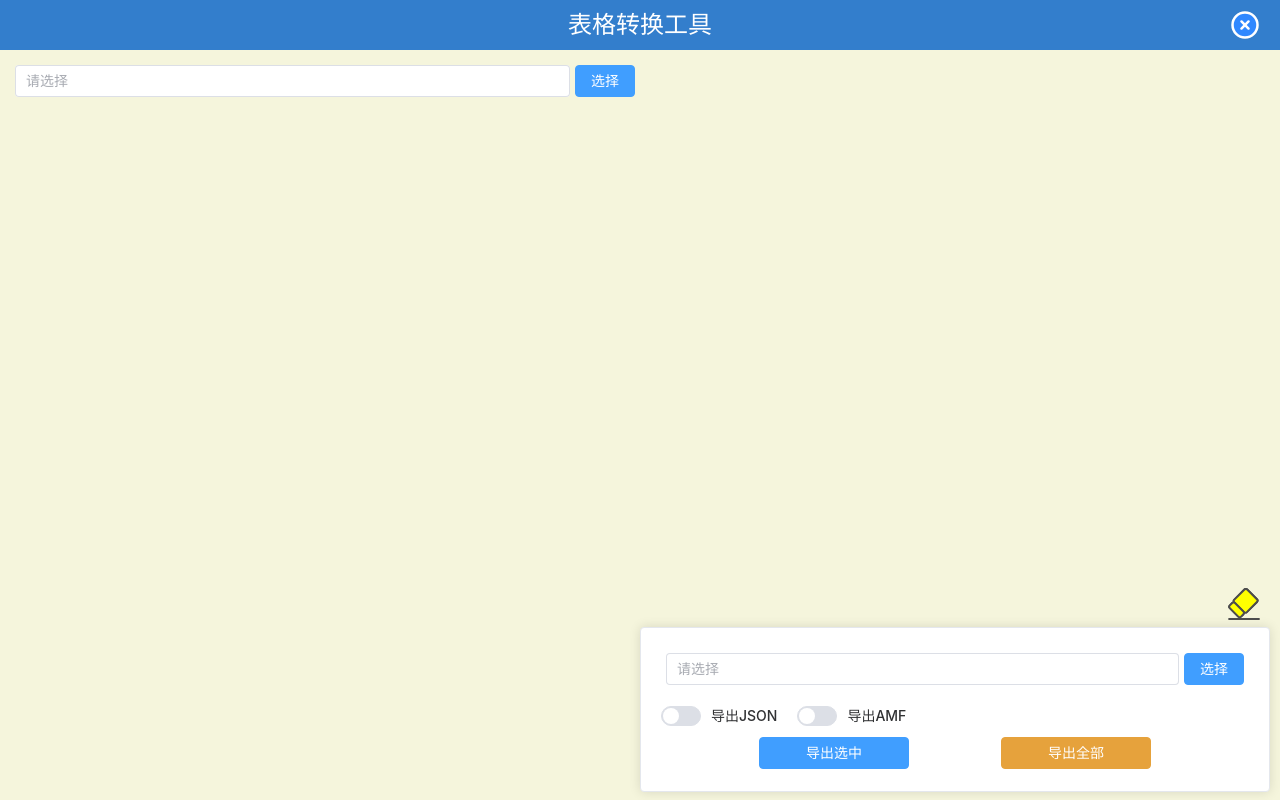
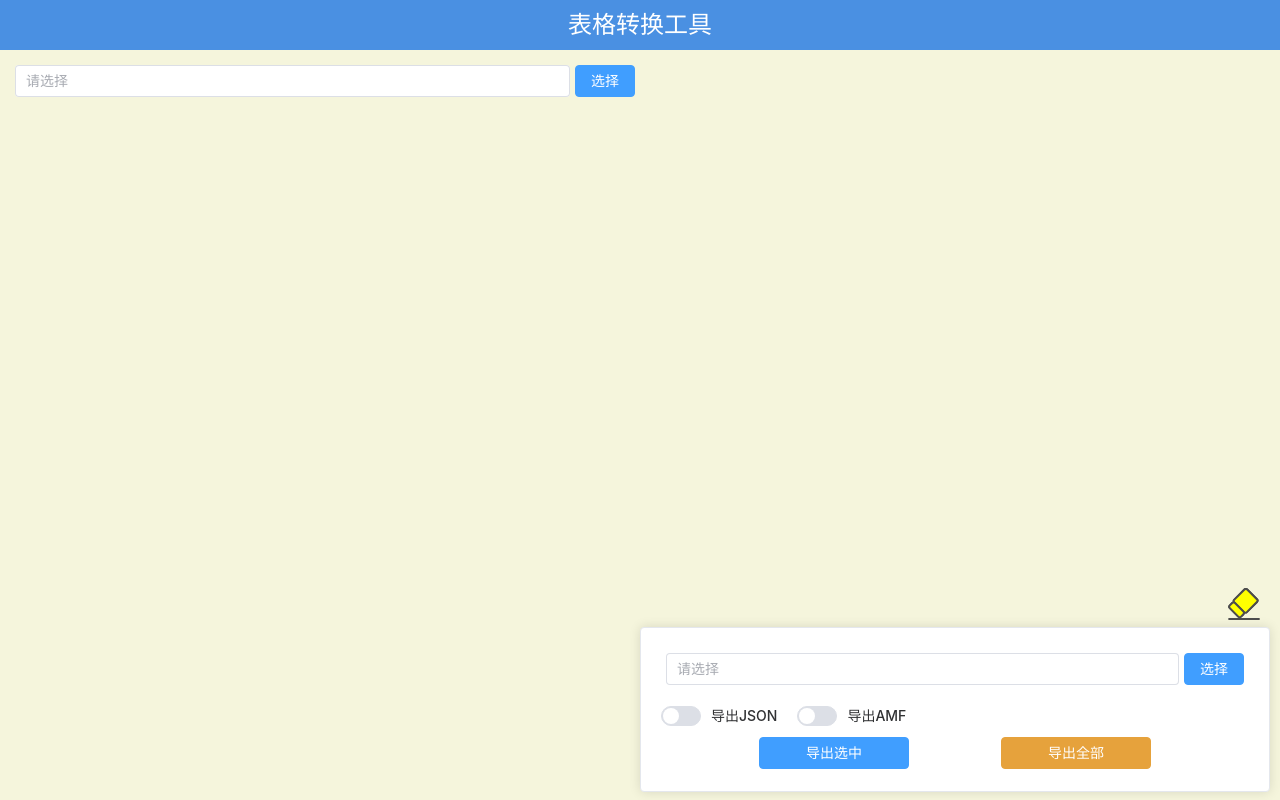
Before and after one commit to cooluid/vite-xls, a Vue app: page / in a window 1280 px wide. Built offline with nearby package versions, Linux system fonts and the light colour scheme.

Commit message:
布局调整

```diff
--- a/dist_electron/index.js
+++ b/dist_electron/index.js
@@ -48,13 +48,12 @@ async function createWindow() {
 }
 function getWindowOptions(isDev) {
     return {
-        width: 1000,
+        width: 800,
         height: 600,
         resizable: false,
         fullscreenable: false,
         maximizable: false,
         movable: true,
-        frame: false,
         webPreferences: {
             devTools: isDev,
             contextIsolation: true,
--- a/electron/index.ts
+++ b/electron/index.ts
@@ -24,13 +24,12 @@ async function createWindow() {
 
 function getWindowOptions(isDev: boolean): Electron.BrowserWindowConstructorOptions {
 	return {
-		width: 1000,
+		width: 800,
 		height: 600,
 		resizable: false,
 		fullscreenable: false,
 		maximizable: false,
 		movable: true,
-		frame: false,
 		webPreferences: {
 			devTools: isDev,
 			contextIsolation: true,
--- a/src/components/Layout/Header.vue
+++ b/src/components/Layout/Header.vue
@@ -1,23 +1,10 @@
 <template>
 	<header class="m-title">
 		<h2>表格转换工具</h2>
-		<svg @click="close" class="icon-close" xmlns="http://www.w3.org/2000/svg" width="1.5em" height="1.5em"
-			viewBox="0 0 48 48">
-			<g fill="none" stroke-linejoin="round" stroke-width="4">
-				<path fill="#2f88ff" stroke="white"
-					d="M24 44C35.0457 44 44 35.0457 44 24C44 12.9543 35.0457 4 24 4C12.9543 4 4 12.9543 4 24C4 35.0457 12.9543 44 24 44Z" />
-				<path stroke="#fff" stroke-linecap="round" d="M29.6567 18.3432L18.343 29.6569" />
-				<path stroke="#fff" stroke-linecap="round" d="M18.3433 18.3432L29.657 29.6569" />
-			</g>
-		</svg>
 	</header>
 </template>
 
 <script setup lang="ts">
-
-const close = () => {
-	window.electronAPI.invoke("close-app");
-};
 </script>
 <style scoped>
 .m-title {
@@ -26,7 +13,7 @@ const close = () => {
 	justify-content: center;
 	align-items: center;
 	color: white;
-	background-color: #337ecc;
+	background-color: #4A90E2;
 }
 
 .icon-close {
--- a/src/views/Home.vue
+++ b/src/views/Home.vue
@@ -63,7 +63,7 @@ watch(importPath, async () => {
 .el-row {
 	padding: 10px;
 	height: 100%;
-	background-color: beige;
+	background-color: #F5F5DC;
 }
 
 .r-col {
```
